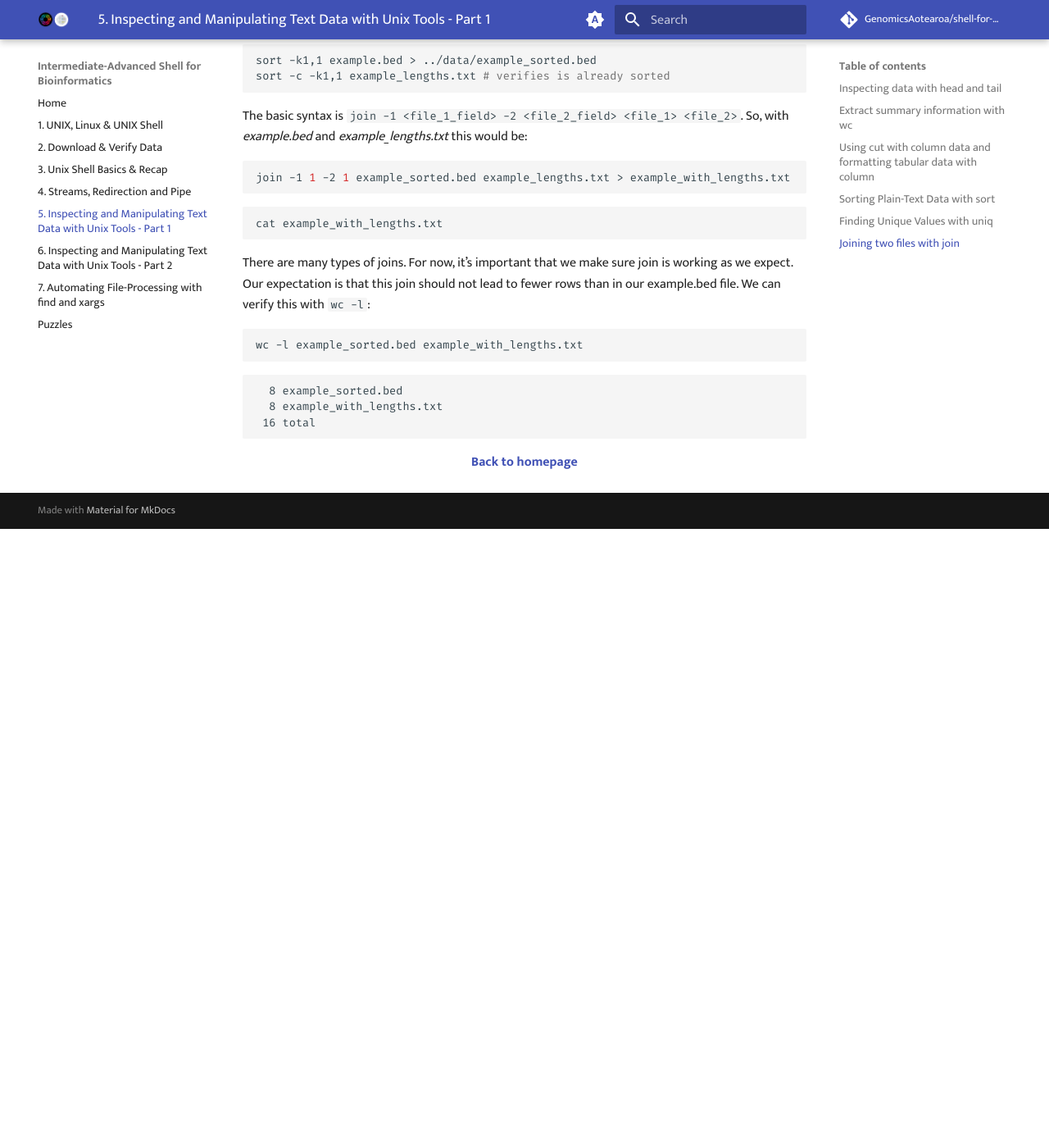
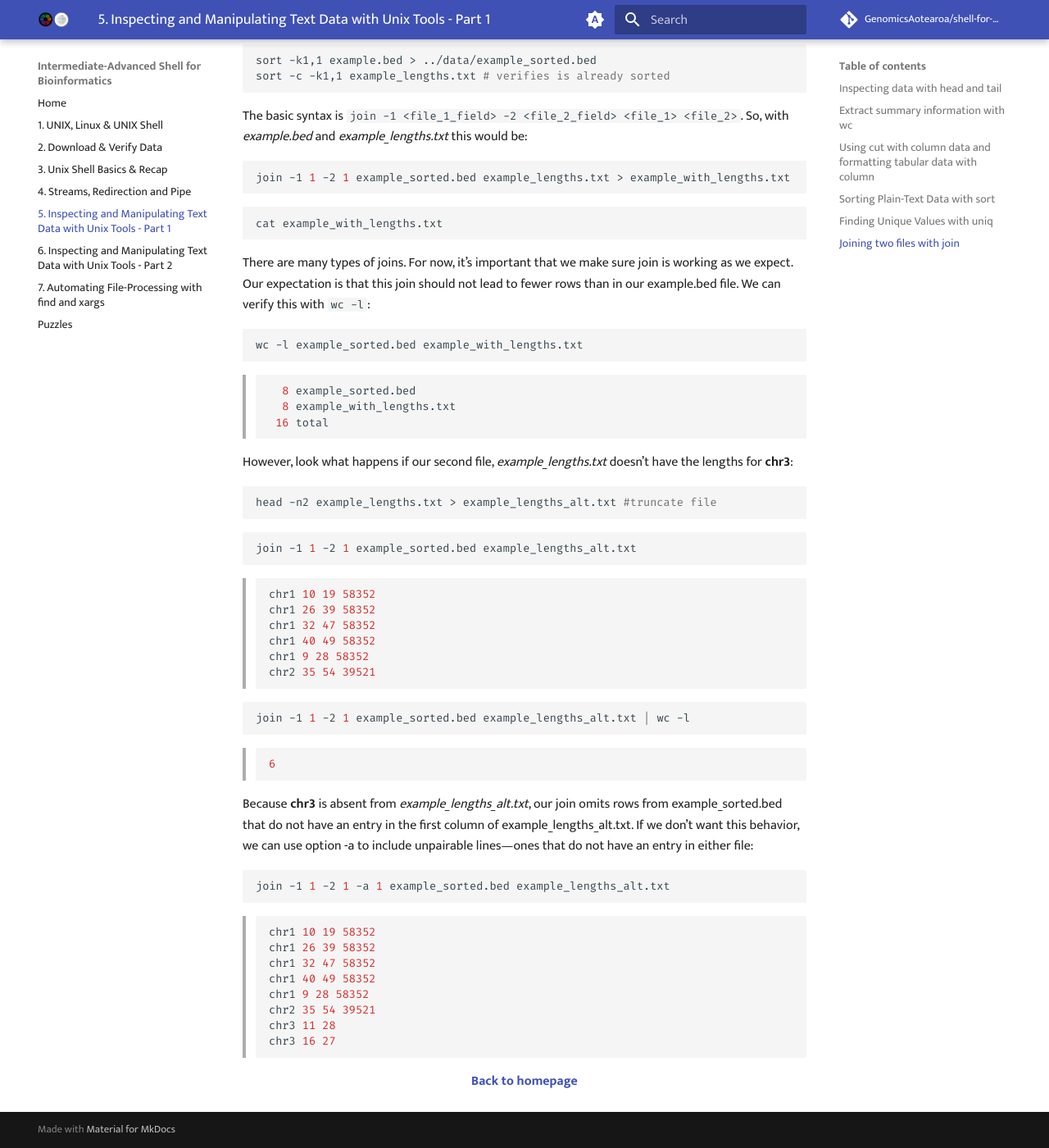
Before and after one commit to GenomicsAotearoa/shell-for-bioinformatics, an MkDocs documentation site: the page built from docs/4_inspectmanipluate.md, in a window 1280 px wide and 1400 px high, scrolled down 7960 px. Shown: the whole window at 82% size. Built offline with MkDocs 1.6.1 and Material for MkDocs 9.7.7, drawn with Linux system fonts in a browser that asks for light colours; comment, search, counter and statistics services are not loaded; the version menu is left out; before the commit the page ends 8605 px from its top, so only the background shows below that.

Commit message:
complete join section

````diff
--- a/docs/4_inspectmanipluate.md
+++ b/docs/4_inspectmanipluate.md
@@ -461,9 +461,50 @@ There are many types of joins. For now, it’s important that we make sure join
 ```bash
 wc -l example_sorted.bed example_with_lengths.txt
 ```
+>```bash
+>  8 example_sorted.bed
+>  8 example_with_lengths.txt
+> 16 total
+>```
+
+However, look what happens if our second file, *example_lengths.txt* doesn’t have the lengths for **chr3**:
+
+```bash
+head -n2 example_lengths.txt > example_lengths_alt.txt #truncate file
 ```
-  8 example_sorted.bed
-  8 example_with_lengths.txt
- 16 total
+```bash
+join -1 1 -2 1 example_sorted.bed example_lengths_alt.txt
 ```
+>```bash
+>chr1 10 19 58352
+>chr1 26 39 58352
+>chr1 32 47 58352
+>chr1 40 49 58352
+>chr1 9 28 58352
+>chr2 35 54 39521
+>```
+
+```bash
+join -1 1 -2 1 example_sorted.bed example_lengths_alt.txt | wc -l
+```
+>```bash
+>6
+>```
+
+Because **chr3** is absent from *example_lengths_alt.txt*, our join omits rows from example_sorted.bed that do not have an entry in the first column of example_lengths_alt.txt. If we don’t want this behavior, we can use option -a to include unpairable lines—ones that do not have an entry in either file:
+
+```bash
+join -1 1 -2 1 -a 1 example_sorted.bed example_lengths_alt.txt
+```
+>```bash
+>chr1 10 19 58352
+>chr1 26 39 58352
+>chr1 32 47 58352
+>chr1 40 49 58352
+>chr1 9 28 58352
+>chr2 35 54 39521
+>chr3 11 28
+>chr3 16 27
+>```
+
 <p align="center"><b><a class="btn" href="https://genomicsaotearoa.github.io/shell-for-bioinformatics/" style="background: var(--bs-dark);font-weight:bold">Back to homepage</a></b></p>
````
